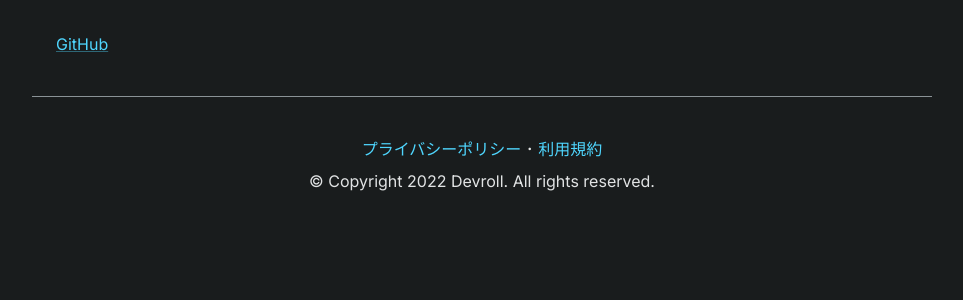
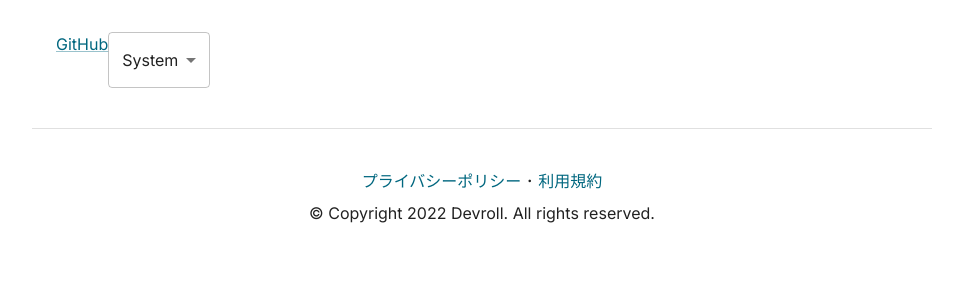
Before and after one commit to Dev-roll/thundercard-website, a Next.js app: page / in a window 1280 px wide. Shown: the top 300 px of the page, without its empty margins (158-1121 px from the left). Built offline with nearby package versions, Linux system fonts and the light colour scheme.

Commit message:
feat: system/light/dark テーマの切り替え

```diff
--- /dev/null
+++ b/src/contexts/ColorModeContext.tsx
@@ -0,0 +1,64 @@
+import { createTheme, Theme, ThemeProvider } from '@mui/material/styles'
+import useMediaQuery from '@mui/material/useMediaQuery'
+import { createContext, useContext, useEffect, useMemo, useState } from 'react'
+import { getDesignTokens } from '@src/theme'
+import { ColorModeType } from '@src/types'
+
+type ColorModeContextType = {
+  colorMode: ColorModeType
+  changeColorMode: (colorMode: string) => void
+}
+
+const ColorModeContext = createContext<ColorModeContextType>({
+  colorMode: 'system',
+  // eslint-disable-next-line @typescript-eslint/no-empty-function
+  changeColorMode: () => {},
+})
+
+export const useColorModeContext = (): ColorModeContextType =>
+  useContext<ColorModeContextType>(ColorModeContext)
+
+interface ColorModeContextProviderProps {
+  children?: React.ReactNode
+}
+
+export const ColorModeContextProvider = ({
+  children,
+}: ColorModeContextProviderProps) => {
+  const prefersDarkMode = useMediaQuery('(prefers-color-scheme: dark)')
+
+  const systemTheme = useMemo(
+    () => createTheme(getDesignTokens(prefersDarkMode ? 'dark' : 'light')),
+    [prefersDarkMode]
+  )
+
+  const [colorMode, setMode] = useState<ColorModeType>('system')
+  const [themeState, setThemeState] = useState<Theme>(systemTheme)
+
+  useEffect(() => {
+    colorMode === 'system' && setThemeState(systemTheme)
+  }, [systemTheme])
+
+  const changeColorMode = (colorMode: ColorModeType) => {
+    switch (colorMode) {
+      case 'system':
+        setMode('system')
+        setThemeState(systemTheme)
+        break
+      case 'light':
+        setMode('light')
+        setThemeState(createTheme(getDesignTokens('light')))
+        break
+      case 'dark':
+        setMode('dark')
+        setThemeState(createTheme(getDesignTokens('dark')))
+        break
+    }
+  }
+
+  return (
+    <ColorModeContext.Provider value={{ colorMode, changeColorMode }}>
+      <ThemeProvider theme={themeState}>{children}</ThemeProvider>
+    </ColorModeContext.Provider>
+  )
+}
--- a/src/pages/_app.tsx
+++ b/src/pages/_app.tsx
@@ -1,23 +1,15 @@
 import CssBaseline from '@mui/material/CssBaseline'
-import { createTheme, ThemeProvider } from '@mui/material/styles'
 import type { AppProps } from 'next/app'
-import { useMemo } from 'react'
-import { getDesignTokens } from '@/src/theme'
 import Footer from '@src/components/Footer'
+import { ColorModeContextProvider } from '@src/contexts/ColorModeContext'
 
 const App = ({ Component, pageProps }: AppProps) => {
-  // TODO: #8 light/dark モードを変更可能にする
-  const mode = 'dark'
-  const theme = useMemo(() => createTheme(getDesignTokens(mode)), [mode])
-
   return (
-    <>
-      <ThemeProvider theme={theme}>
-        <CssBaseline />
-        <Component {...pageProps} />
-        <Footer />
-      </ThemeProvider>
-    </>
+    <ColorModeContextProvider>
+      <CssBaseline />
+      <Component {...pageProps} />
+      <Footer />
+    </ColorModeContextProvider>
   )
 }
 
--- a/src/pages/index.tsx
+++ b/src/pages/index.tsx
@@ -1,9 +1,15 @@
 import Container from '@mui/material/Container'
+import FormControl from '@mui/material/FormControl/FormControl'
+import MenuItem from '@mui/material/MenuItem'
+import Select from '@mui/material/Select'
 import { config } from '@site.config'
 import Link from '@src/components/Link'
 import SeoHead from '@src/components/SeoHead'
+import { useColorModeContext } from '@src/contexts/ColorModeContext'
 
 const Home = () => {
+  const { colorMode, changeColorMode } = useColorModeContext()
+
   return (
     <>
       <SeoHead title={config.siteMeta.title} removeSiteNameFromTitle path="/" />
@@ -15,6 +21,17 @@ const Home = () => {
         >
           GitHub
         </Link>
+        <FormControl>
+          <Select
+            value={colorMode}
+            defaultValue="system"
+            onChange={(e) => changeColorMode(e.target.value)}
+          >
+            <MenuItem value="system">System</MenuItem>
+            <MenuItem value="light">Light</MenuItem>
+            <MenuItem value="dark">Dark</MenuItem>
+          </Select>
+        </FormControl>
       </Container>
     </>
   )
--- /dev/null
+++ b/src/types/index.d.ts
@@ -0,0 +1 @@
+export type ColorModeType = 'system' | 'light' | 'dark'
```
Also changed, not shown: .eslintrc.json.
